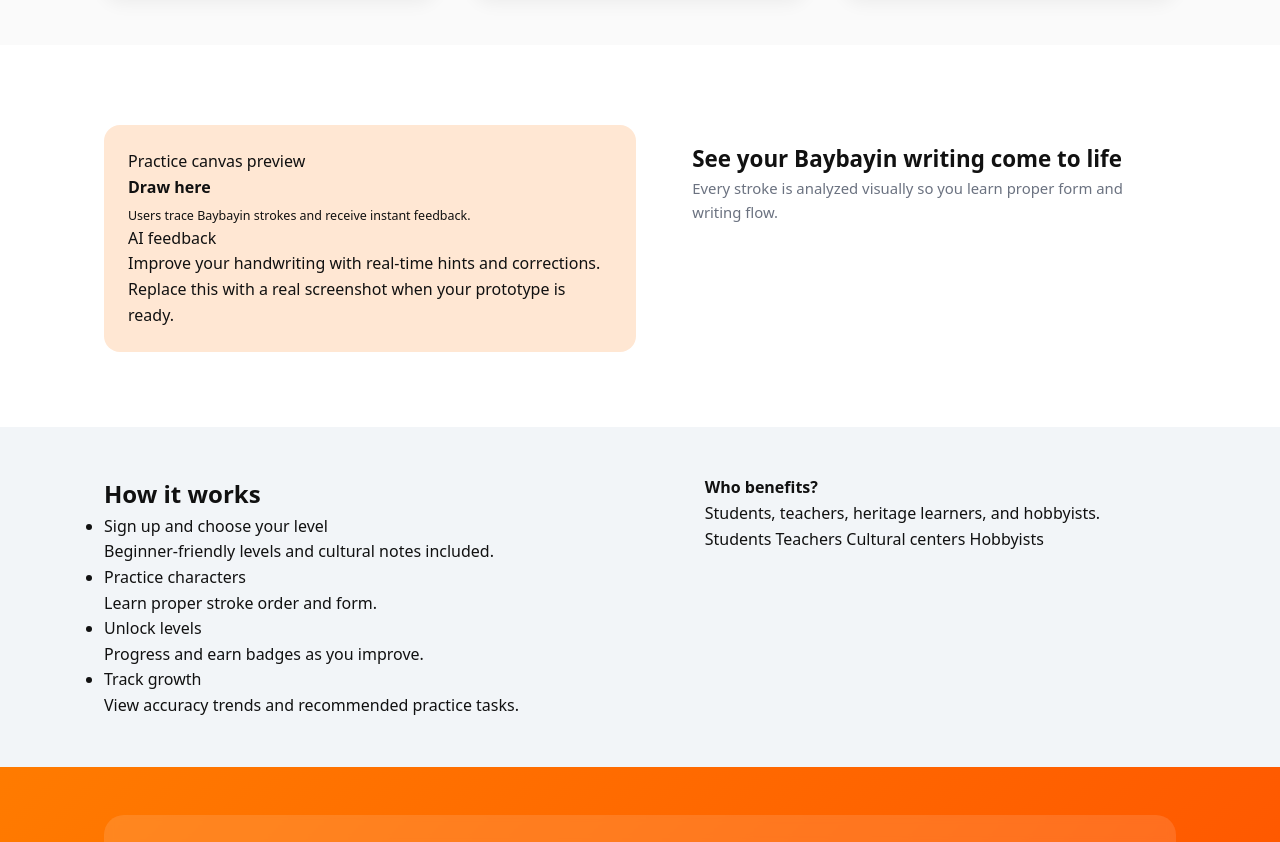
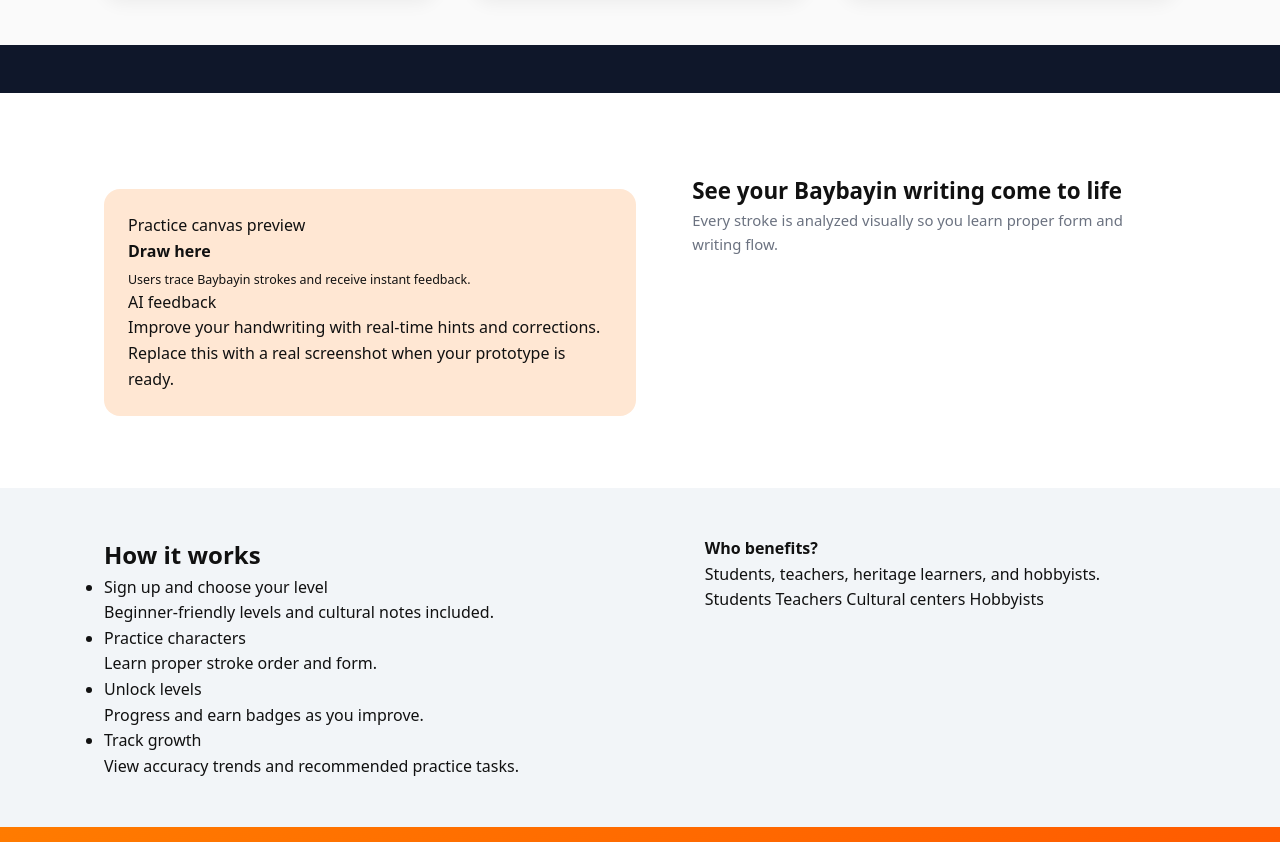
Before and after one commit to Zenowz/MatundingM1FA2, a plain HTML site: page index.html in a window 1280 px wide. Shown: the part 895-1737 px from the top of the page. Drawn offline with Linux system fonts and the light colour scheme.

Commit message:
Refactor CSS comments and adjust spacing
Updated comments for clarity and adjusted spacing in the visual section.

```diff
--- a/style.css
+++ b/style.css
@@ -199,7 +199,7 @@ header {
   margin-bottom: 1.5rem;
 }
 
-/* HERO RIGHT SIDE CARD */
+/* HERO CARD */
 .hero-card {
   background: #1b2539;
   padding: 1.5rem;
@@ -271,7 +271,7 @@ header {
 .features-grid {
   display: grid;
   grid-template-columns: repeat(3, 1fr);
-  gap: 2.4rem; /* Medium spacing */
+  gap: 2.4rem;
 }
 
 .feature-card {
@@ -282,24 +282,26 @@ header {
   border: 1px solid #eee;
 }
 
-/* ========= VISUAL SECTION ========= */
+/* ========= VISUAL SECTION (SPACING FIX APPLIED) ========= */
 .visual-section {
   background: white;
   color: #111;
-  padding: 3.2rem 0;
+  padding: 3rem 0;
+  margin-top: 3rem; /* ADDED — creates space below features */
 }
 
 .visual-grid {
   display: grid;
   grid-template-columns: 1.1fr 1fr;
-  gap: 3.5rem; /* MEDIUM spacing fix */
-  margin-top: 1.8rem;
+  gap: 3.5rem; /* Medium spacing */
+  margin-top: 1rem;
 }
 
 .visual-box {
   background: #ffe7d3;
   padding: 1.5rem;
   border-radius: 16px;
+  margin-top: 2rem;     /* ADDED — spacing from features */
   margin-bottom: 1.5rem;
 }
 
```
